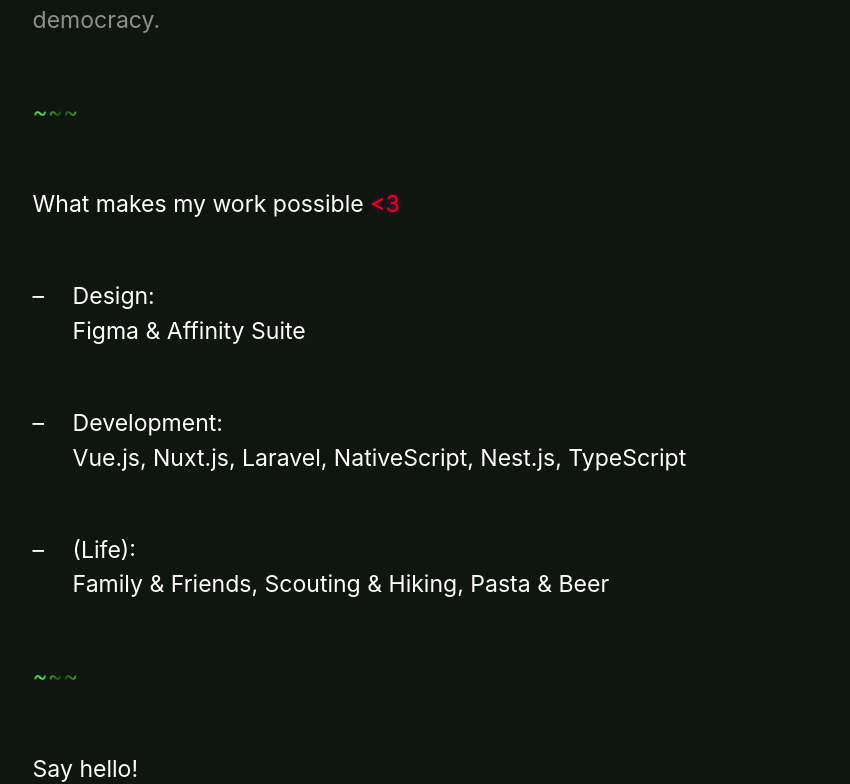
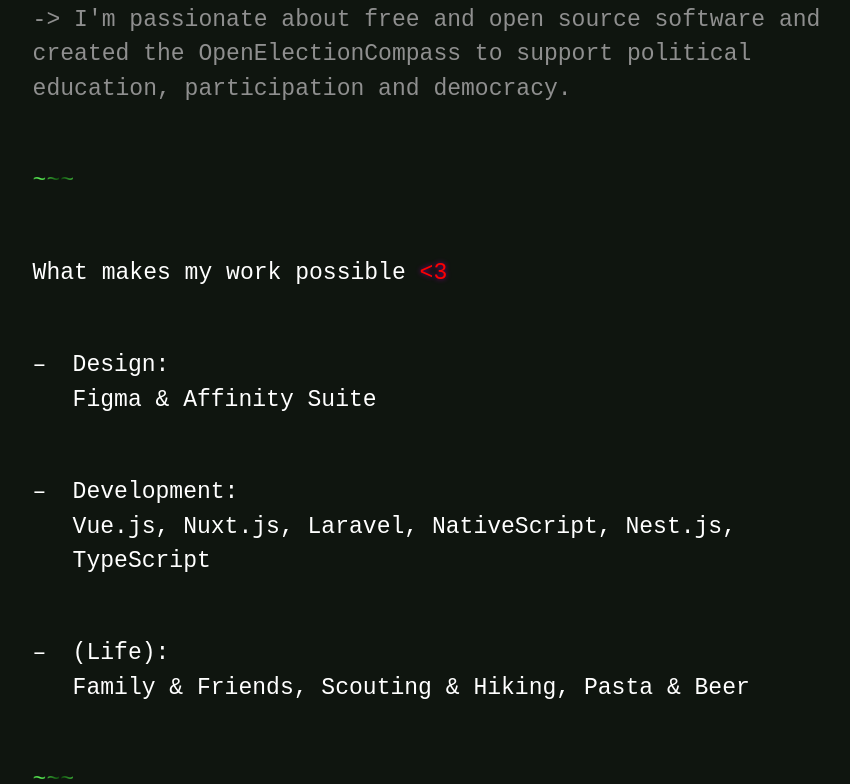
Before and after one commit to tillsanders/website, a Nuxt app: page / in a window 1280 px wide. Shown: the part 846-1630 px from the top of the page, without its empty margins (25-875 px from the left). Built offline with nearby package versions, Linux system fonts and the light colour scheme; a small style sheet from the web is missing.

Commit message:
fix(font): add Fira Code
Signed-off-by: Till Sanders <mail@till-sanders.de>

```diff
--- a/assets/main.css
+++ b/assets/main.scss
@@ -11,8 +11,7 @@ html {
   --color-oec: hsl(48, 100%, 55%);
   --space-base: 2rem;
 
-  font-family: 'Fira Code', -apple-system, BlinkMacSystemFont, 'Segoe UI',
-    Roboto, 'Helvetica Neue', Arial, sans-serif;
+  font-family: 'Fira Code', 'Courier New', monospace;
   -ms-text-size-adjust: 100%;
   -webkit-text-size-adjust: 100%;
   -moz-osx-font-smoothing: grayscale;
--- a/nuxt.config.js
+++ b/nuxt.config.js
@@ -38,7 +38,7 @@ export default {
   },
 
   // Global CSS (https://go.nuxtjs.dev/config-css)
-  css: ['~/assets/main.css'],
+  css: ['~/assets/main.scss', '@openfonts/fira-code_latin/index.css'],
 
   // Plugins to run before rendering page (https://go.nuxtjs.dev/config-plugins)
   plugins: [],
--- a/package.json
+++ b/package.json
@@ -3,7 +3,7 @@
   "author": "Till Sanders <mail@till-sanders.de>",
   "license": "UNLICENSED",
   "description": "Tiny bit boring. Sry. It shows roughly what I do, but that is actually more of a reminder for myself.",
-  "version": "0.1.0",
+  "version": "0.1.1",
   "private": true,
   "scripts": {
     "dev": "nuxt-ts",
@@ -16,6 +16,7 @@
   },
   "dependencies": {
     "@nuxt/typescript-runtime": "^2.0.0",
+    "@openfonts/fira-code_latin": "^1.44.8",
     "core-js": "^3.6.5",
     "nuxt": "^2.14.6",
     "vue-plausible": "^1.0.1"
```
Also changed, not shown: 1 other file (tests, documents, lock files or other folders).
